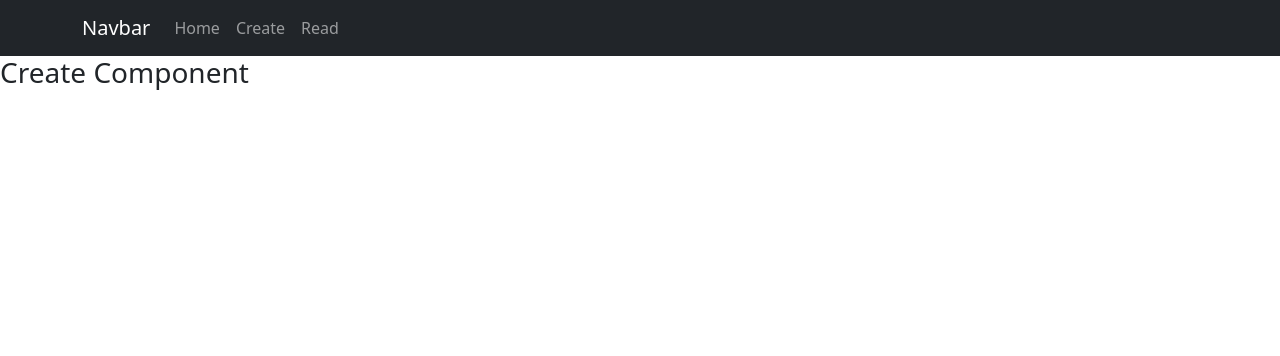
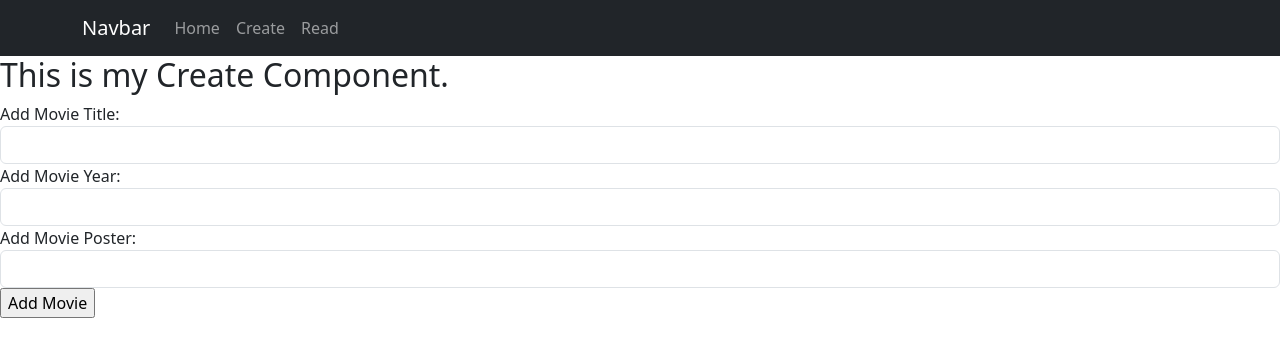
Before and after one commit to EricMurray-G00423903/DRQLabs02, a React (Create React App) app in the folder movie-app/: page /create in a window 1280 px wide. Shown: the top 356 px of the page. Built offline with nearby package versions, Linux system fonts and the light colour scheme.

Commit message:
added comments, added createjs starter functionality

```diff
--- a/movie-app/src/Components/Create.js
+++ b/movie-app/src/Components/Create.js
@@ -1,14 +1,53 @@
-// Create Component
+// Imports
+import { useState } from "react";
 
-const Create = () => {
+// create function
+function Create() {
 
-    // Display the create component
+    //useState to handle title, year, poster || initial values set to ''
+    const [title, setTitle] = useState('');
+    const [year, setYear] = useState('');
+    const [poster, setPoster] = useState('');
 
+    //when the submit button is clicked log the title and year and poster to the console
+    const handleSubmit = (e) => {
+        e.preventDefault();
+        console.log(title, year, poster);
+    }
+
+
+    //on form submit go to handleSubmit() || use setTitle, year, poster funcs and values and pass event to the variables which will log to console
     return (
-        <h3>Create Component</h3>
-    )
+        <div>
+        <h2>This is my Create Component.</h2>
+        <form onSubmit={handleSubmit}>
+            <div className="form-group">
+            <label>Add Movie Title: </label>
+                    <input type="text"
+                    className="form-control"
+                    value={title}
+                    onChange={(e) => { setTitle(e.target.value) }}
+                />
+
+                <label>Add Movie Year: </label>
+                    <input type="text"
+                    className="form-control"
+                    value={year}
+                    onChange={(e) => { setYear(e.target.value) }}
+                />
+
+                <label>Add Movie Poster: </label>
+                    <input type="text"
+                    className="form-control"
+                    value={poster}
+                    onChange={(e) => { setPoster(e.target.value) }}
+                />
+            </div>
+            <input type="submit" value="Add Movie" />
+        </form>
+        </div>
+    );
 }
-
 
 // Export
 export default Create;
--- a/movie-app/src/Components/Read.js
+++ b/movie-app/src/Components/Read.js
@@ -6,23 +6,27 @@
 // Raed component - Holds JSON data about movies
 const Read = () => {
 
-      // movies
+      // movies is the variable we can use || setMovies is the function to update the variable || useState(initialised value)
       const [movies, setMovies] = useState([], );
 
+      // useEffect constantly running, page will load regardless
       useEffect(
         () => {
+          //axios get call to api page
           axios.get('https://jsonblob.com/api/jsonblob/1287718524221775872')
+          //.then to handle successful response
           .then((response) => {
-            console.log(response.data);
-            setMovies(response.data.movies);
+            console.log(response.data); // log to console
+            setMovies(response.data.movies);  // setMovies func from useState passes in the data from the response from api
           })
+          //.catch if the api call falls do some function
           .catch((error) => {
             console.log(error);
           })
         }, []
       )
 
-    // Pass data array to the Movies Component with the variable name myMovies
+    // Pass data from the useState and api call to the movies component
     return (
       <div>
         <Movies myMovies={movies} />
```
